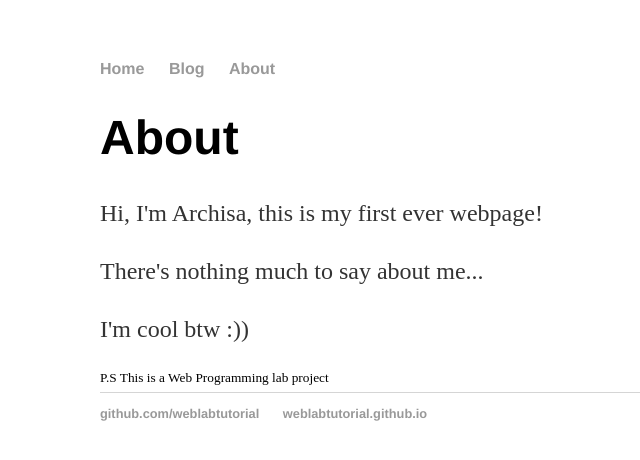
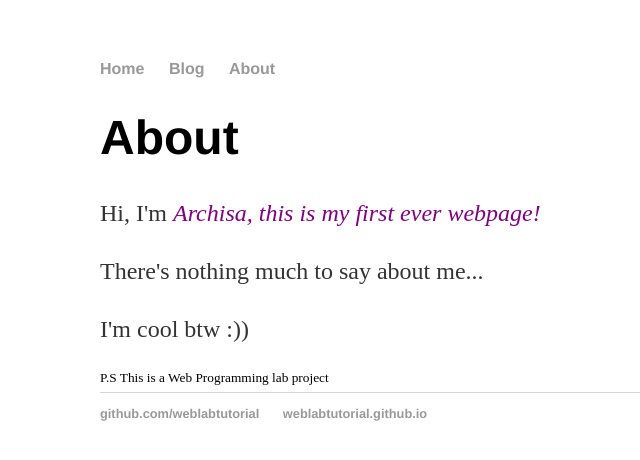
Before and after one commit to Archisa-Kar/archisa-kar.github.io, a Jekyll site: the page built from about/index.html, in a window 1280 px wide. Shown: the top 460 px of the page, without its empty margins (92-732 px from the left). Built offline with Jekyll 4.4.1, drawn with Linux system fonts in a browser that asks for light colours.

Commit message:
Update index.html

```diff
--- a/about/index.html
+++ b/about/index.html
@@ -4,7 +4,9 @@ title: About
 ---
 
   <h1>{{ page.title }} </h1>
-  <p> Hi, I'm Archisa, this is my first ever webpage!</p>
+
+  <p> Hi, I'm <font color="purple"><i>Archisa, this is my first ever webpage!</i></font></p>
+
 
   <p> There's nothing much to say about me...</p>
 
```
